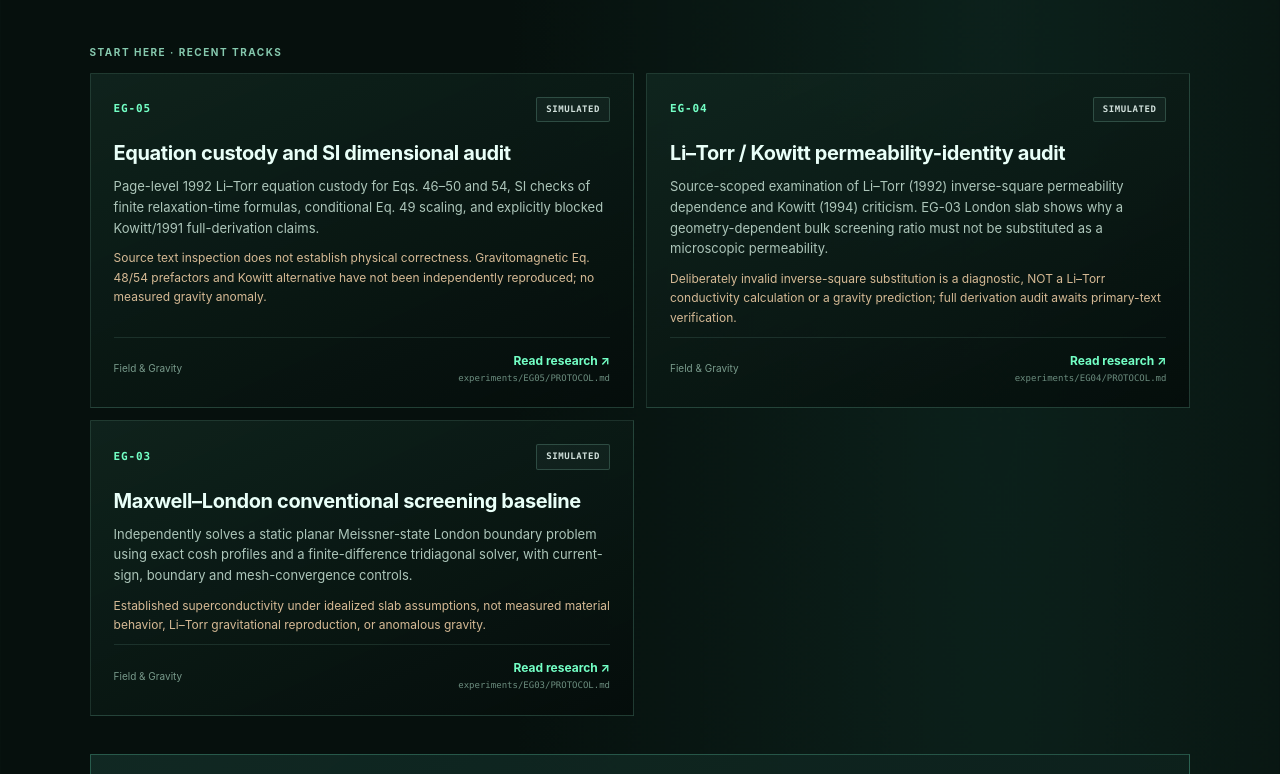
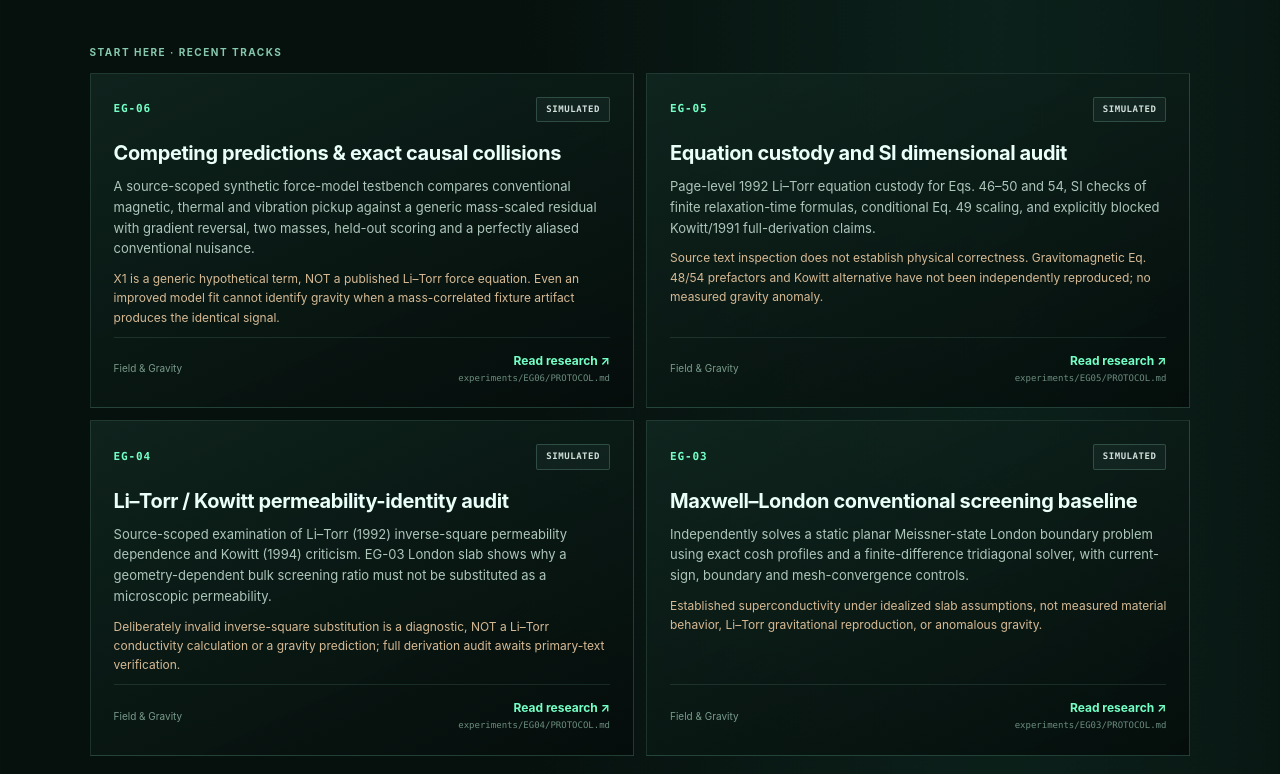
Before and after one commit to MichaelWave369/NestedBubbleGear, a React (Vite) app: page / in a window 1280 px wide. Shown: the part 1966-2740 px from the top of the page. Built offline with nearby package versions, Linux system fonts and the light colour scheme.

Commit message:
feat(eg06): integrate competing-prediction lab and research controls into Atlas

```diff
--- a/src/researchAtlasData.js
+++ b/src/researchAtlasData.js
@@ -18,6 +18,9 @@ export const RESEARCH_STATUS = Object.freeze({
   'PROPOSED': 'Research proposal; effect not established',
 })
 export const RESEARCH_TRACKS = Object.freeze([
+  row('EG-06','Competing predictions & exact causal collisions','Field & Gravity','SIMULATED',
+    'A source-scoped synthetic force-model testbench compares conventional magnetic, thermal and vibration pickup against a generic mass-scaled residual with gradient reversal, two masses, held-out scoring and a perfectly aliased conventional nuisance.',
+    'experiments/EG06/PROTOCOL.md','X1 is a generic hypothetical term, NOT a published Li–Torr force equation. Even an improved model fit cannot identify gravity when a mass-correlated fixture artifact produces the identical signal.'),
   row('EG-05','Equation custody and SI dimensional audit','Field & Gravity','SIMULATED',
     'Page-level 1992 Li–Torr equation custody for Eqs. 46–50 and 54, SI checks of finite relaxation-time formulas, conditional Eq. 49 scaling, and explicitly blocked Kowitt/1991 full-derivation claims.',
     'experiments/EG05/PROTOCOL.md','Source text inspection does not establish physical correctness. Gravitomagnetic Eq. 48/54 prefactors and Kowitt alternative have not been independently reproduced; no measured gravity anomaly.'),
```
